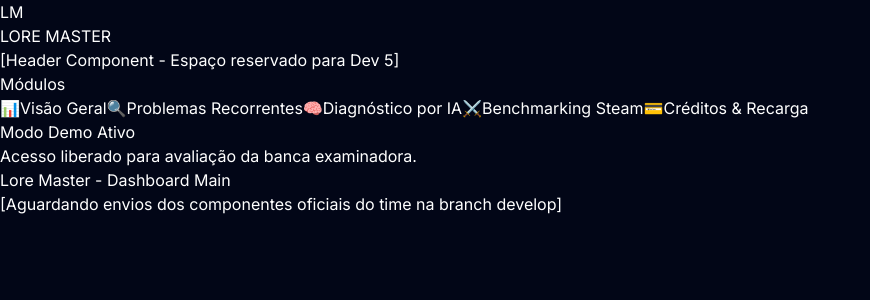
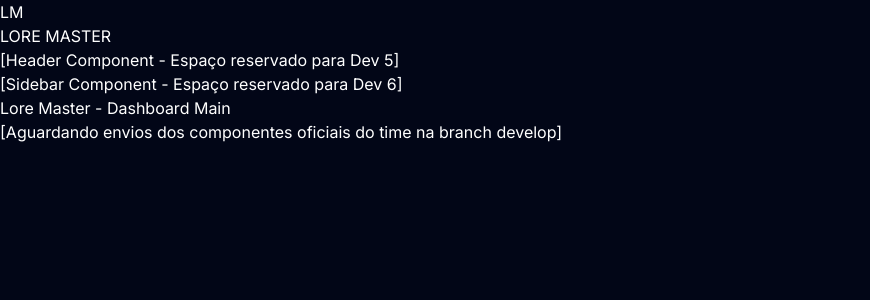
Before and after one commit to joaovveloso/lore-master, a Next.js app: page / in a window 1280 px wide. Shown: the top 300 px of the page, without its empty margins (0-870 px from the left). Built offline with nearby package versions, Linux system fonts and the light colour scheme.

Commit message:
setup: skeleton Sidebar (Dev 6)
Updated the Sidebar component to include a placeholder for development and removed the navigation items.

```diff
--- a/src/components/Sidebar.tsx
+++ b/src/components/Sidebar.tsx
@@ -1,49 +1,17 @@
 "use client";
 
-import Link from "next/link";
-import { usePathname } from "next/navigation";
-
-const navItems = [
-  { label: "Visão Geral", href: "/dashboard", icon: "📊" },
-  { label: "Problemas Recorrentes", href: "/dashboard/issues", icon: "🔍" },
-  { label: "Diagnóstico por IA", href: "/dashboard/ai", icon: "🧠" },
-  { label: "Benchmarking Steam", href: "/dashboard/benchmark", icon: "⚔️" },
-  { label: "Créditos & Recarga", href: "/dashboard/credits", icon: "💳" },
-];
+// ==========================================
+// RESERVADO PARA O DEV 6
+// Desenvolva a Sidebar com os links para os
+// 5 módulos do sistema e o card do Modo Demo aqui.
+// ==========================================
 
 export function Sidebar() {
-  const pathname = usePathname();
-
   return (
-    <aside className="w-64 bg-slate-950 border-r border-slate-800/80 p-4 flex flex-col justify-between hidden md:flex min-h-[calc(100vh-73px)]">
-      <nav className="space-y-1.5">
-        <p className="text-[10px] uppercase font-mono tracking-widest text-slate-500 px-3 mb-2 font-bold">
-          Módulos
-        </p>
-        {navItems.map((item) => {
-          const isActive = pathname === item.href;
-          return (
-            <Link
-              key={item.href}
-              href={item.href}
-              className={`flex items-center gap-3 px-3 py-2.5 rounded-lg text-sm font-medium transition-all ${
-                isActive
-                  ? "bg-rose-900/30 text-rose-300 border border-rose-800/50"
-                  : "text-slate-400 hover:text-white hover:bg-slate-900"
-              }`}
-            >
-              <span>{item.icon}</span>
-              <span>{item.label}</span>
-            </Link>
-          );
-        })}
-      </nav>
-
-      {/* Info Status Demo */}
-      <div className="bg-slate-900/60 border border-slate-800 p-3 rounded-xl text-xs text-slate-400">
-        <p className="font-semibold text-rose-400 mb-1">Modo Demo Ativo</p>
-        <p className="text-[11px] leading-tight text-slate-500">
-          Acesso liberado para avaliação da banca examinadora.
+    <aside className="w-64 p-4 bg-slate-950 border-r border-slate-800 text-white min-h-[calc(100vh-65px)]">
+      <div className="p-4 border border-dashed border-slate-800 rounded-xl bg-slate-900/50">
+        <p className="text-xs font-mono text-slate-400 text-center">
+          [Sidebar Component - Espaço reservado para Dev 6]
         </p>
       </div>
     </aside>
```
